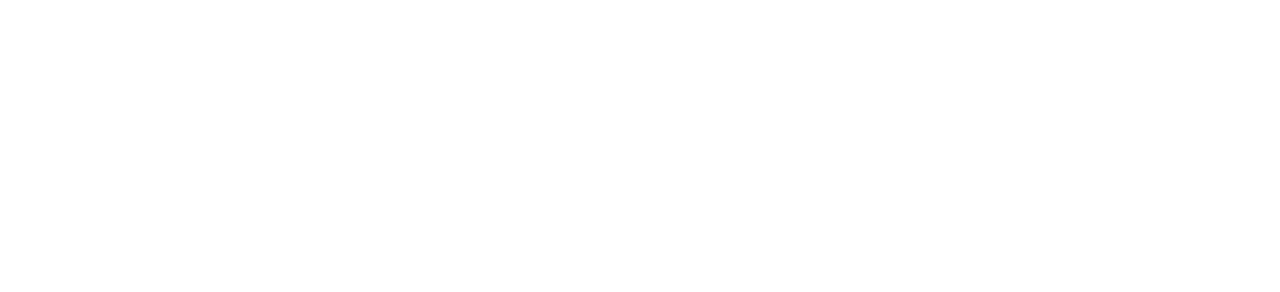
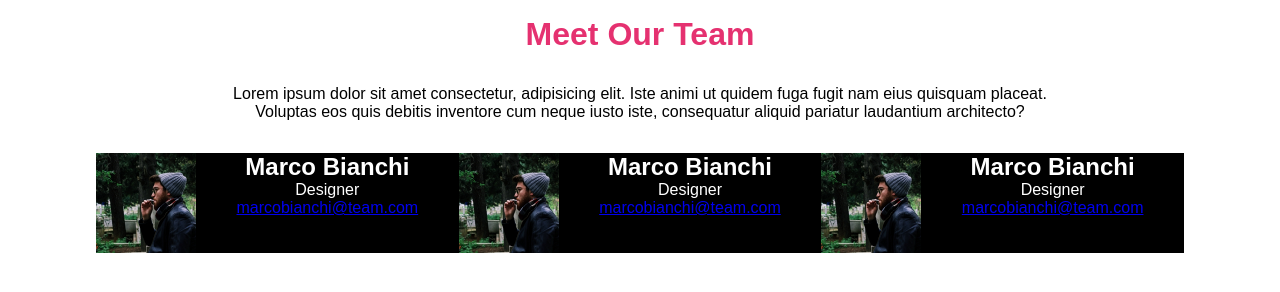
Before and after one commit to alessandrosaladino-tech/html-css-float-cards, a plain HTML site: page index.html in a window 1280 px wide. Drawn offline with Linux system fonts and the light colour scheme.

Commit message:
Add
p , cards

```diff
--- a/assets/style.css
+++ b/assets/style.css
@@ -0,0 +1,58 @@
+*{
+    margin: 0;
+    padding: 0;
+    box-sizing: border-box;
+}
+
+body{
+    font-family: 'Fredoka', sans-serif;
+}
+
+
+header {
+    margin: auto;
+    max-width: 1170px;
+    width: 85%;
+    text-align: center;
+}
+
+h1 {
+    color: #e53170;
+    margin: 1rem;
+
+}
+
+.paragraph{
+    margin: 2rem;
+
+}
+
+
+.clearfix::after{
+    content:"";
+    display:table;
+    clear:both;
+   }
+
+   .col {
+    float: left;
+    margin: auto;
+    width: calc(100%/3);
+    background-color: black;
+   }
+
+   img{
+    width: 100px;
+    float: left;
+   }
+
+   body{
+    margin: auto;
+    max-width: 1170px;
+    width: 85%;
+    text-align: center;
+   }
+
+  p,h2 {
+    color: white;
+   }
--- a/index.html
+++ b/index.html
@@ -6,7 +6,41 @@
     <title>Floating Cards</title>
     <link rel="stylesheet" href="./assets/style.css">
 </head>
-<body>
+<body class="clearfix">
+    <header class="clearfix">
+        <h1>Meet Our Team</h1>
+        <div class="paragraph">
+            <p style="color: black;">Lorem ipsum dolor sit amet consectetur, adipisicing elit. Iste animi ut quidem fuga fugit nam eius quisquam placeat. Voluptas eos quis debitis inventore cum neque iusto iste, consequatur aliquid pariatur laudantium architecto?</p>
+        </div>
+    </header>
+    <main>
+        <div class="raw clearfix">
+            <div class="col clearfix">
+                <img src="./assets/img/male1.png" alt="">
+                <h2>Marco Bianchi</h2>
+                <p>Designer</p>
+                <a href="#">marcobianchi@team.com</a>
+            </div>
+            <div class="col clearfix">
+                <img src="./assets/img/male1.png" alt="">
+                <h2>Marco Bianchi</h2>
+                <p>Designer</p>
+                <a href="#">marcobianchi@team.com</a>
+            </div>
+            <div class="col clearfix">
+                <img src="./assets/img/male1.png" alt="">
+                <h2>Marco Bianchi</h2>
+                <p>Designer</p>
+                <a href="#">marcobianchi@team.com</a>
+            </div>
+        </div>
+        <div class="raw clearfix" >
+            <div class="col"></div>
+            <div class="col"></div>
+            <div class="col"></div>
+        </div>
+
+    </main>
 
 </body>
 </html>
```
